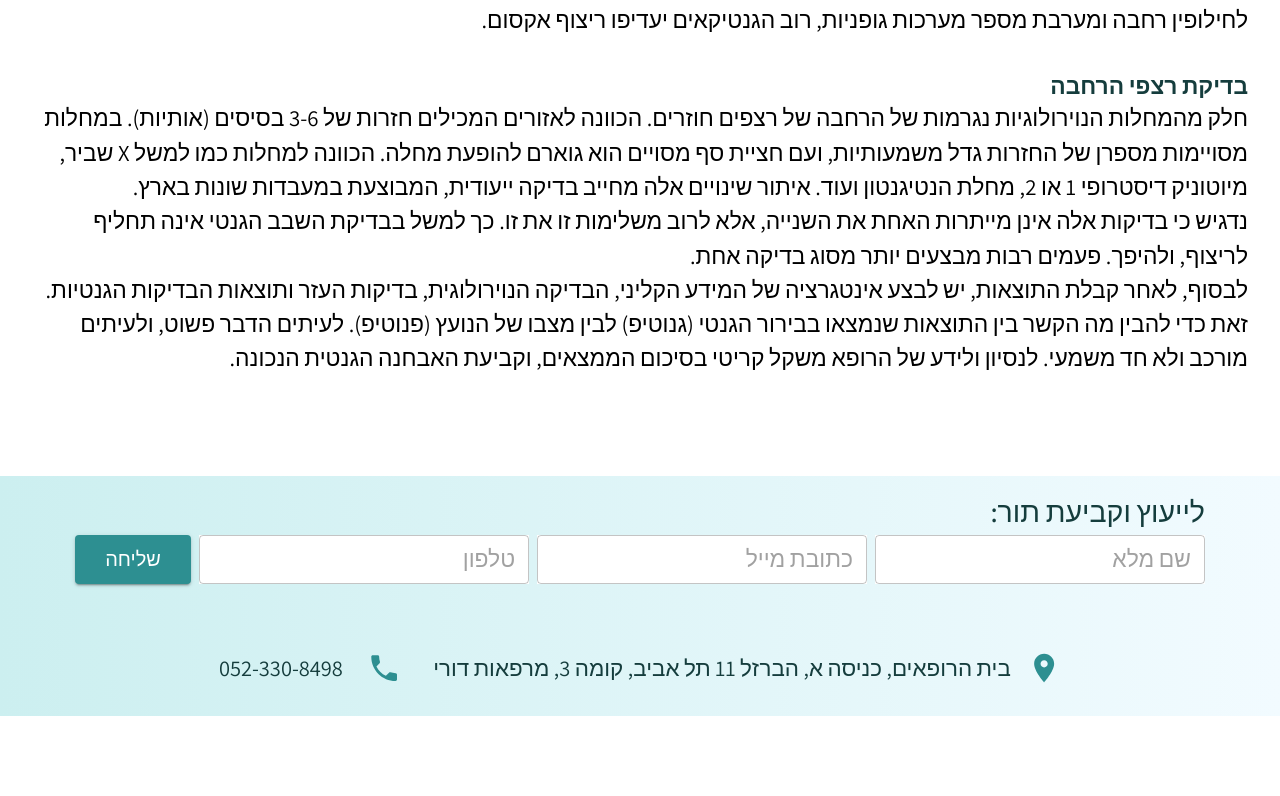
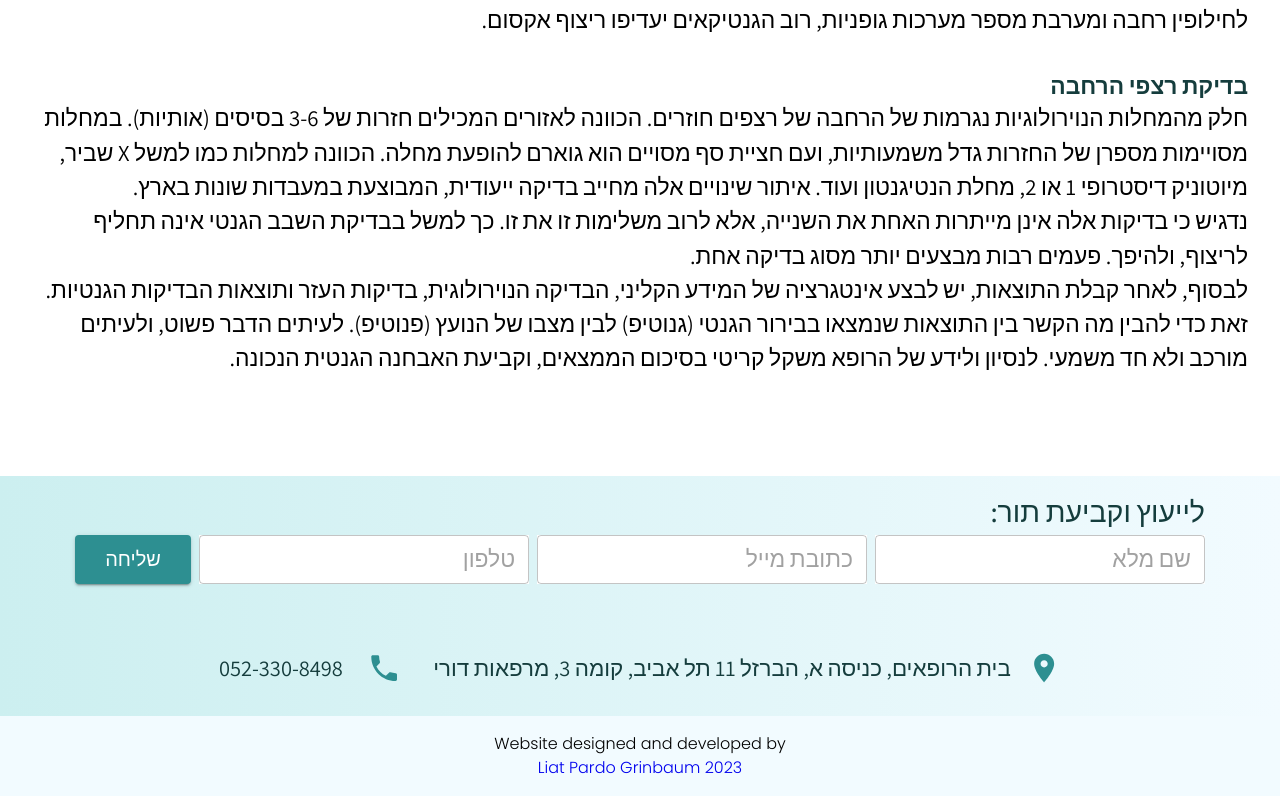
Before and after one commit to LiatPardoGrinbaum/DrLiorGreenbaum, a React (Create React App) app: page / in a window 1280 px wide. Shown: the part 5451-6247 px from the top of the page. Before the commit the page ends 6167 px from the top, so only its background shows below. Built offline with nearby package versions, Linux system fonts and the light colour scheme.

Commit message:
installed react helmet and added meta tags

```diff
--- a/package.json
+++ b/package.json
@@ -17,6 +17,7 @@
     "@types/react-dom": "^18.0.11",
     "react": "^18.2.0",
     "react-dom": "^18.2.0",
+    "react-helmet-async": "^1.3.0",
     "react-router-dom": "^5.3.4",
     "react-router-hash-link": "^2.4.3",
     "react-scripts": "5.0.1",
--- a/public/index.html
+++ b/public/index.html
@@ -3,14 +3,16 @@
   <head>
     <meta charset="utf-8" />
 
-    <link rel="icon" href="%PUBLIC_URL%/favicon.ico" />
+    <link rel="icon" href="%PUBLIC_URL%/LGlogo.jpg" />
     <meta
       name="viewport"
       content="width=device-width, initial-scale=1, user-scalable=0, maximum-scale=1, minimum-scale=1"
+      data-rh="true"
     />
 
     <meta name="theme-color" content="#000000" />
-    <meta name="description" content="Web site created using create-react-app" />
+    <meta name="description" content='יעוץ נוירולוגיה נוירוגנטיקה ד"ר ליאור גרינבאום' />
+    <meta name="google-site-verification" content="E6bYf7UAim15dKk_oNTc15oINjEncYHxSTvqiHjL7-Y" />
     <link rel="apple-touch-icon" href="%PUBLIC_URL%/logo192.png" />
     <link rel="stylesheet" href="https://fonts.googleapis.com/css?family=Roboto:300,400,500,700&display=swap" />
     <link
@@ -18,6 +20,7 @@
       rel="stylesheet"
     />
     <link href="https://fonts.googleapis.com/css2?family=Secular+One&display=swap" rel="stylesheet" />
+    <link href="https://fonts.googleapis.com/css2?family=Poppins:wght@300&display=swap" rel="stylesheet" />
     <title>ד"ר ליאור גרינבאום</title>
   </head>
   <body>
--- a/src/components/Contact/Contact.tsx
+++ b/src/components/Contact/Contact.tsx
@@ -5,10 +5,14 @@ import { theme } from "../../theme";
 import ContactForm from "./ContactForm";
 import { LocationOn, Phone } from "@mui/icons-material";
 
-const Contact = () => {
+type ContactProp = {
+  id: string;
+};
+
+const Contact = (props: ContactProp) => {
   return (
     <Box
-      id="contact"
+      id={props.id}
       sx={{
         background: `linear-gradient( to right,${theme.palette.primary.light}, ${theme.palette.secondary.light})`,
         minHeight: "30vh",
--- a/src/components/Footer/Footer.tsx
+++ b/src/components/Footer/Footer.tsx
@@ -1,7 +1,36 @@
-import React from "react";
+import { Box, Typography } from "@mui/material";
+import { theme } from "../../theme";
 
 const Footer = () => {
-  return <div></div>;
+  return (
+    <Box
+      sx={{
+        background: theme.palette.secondary.light,
+        minHeight: "10vh",
+        width: "100%",
+        display: "flex",
+        justifyContent: "center",
+        alignItems: "center",
+        flexDirection: "column",
+        padding: "1rem",
+      }}>
+      <Typography sx={{ fontSize: "16px", fontFamily: `'Poppins', sans-serif` }}>
+        Website designed and developed by
+      </Typography>
+      <Typography
+        component="a"
+        href="https://github.com/LiatPardoGrinbaum"
+        target="blank"
+        sx={{
+          fontSize: "16px",
+          fontFamily: `'Poppins', sans-serif`,
+          textDecoration: "none",
+          "&:hover": { color: "primary.main", fontWeight: "bold" },
+        }}>
+        Liat Pardo Grinbaum {new Date().getUTCFullYear()}
+      </Typography>
+    </Box>
+  );
 };
 
 export default Footer;
--- a/src/components/Home/Home.tsx
+++ b/src/components/Home/Home.tsx
@@ -11,6 +11,7 @@ import "../Home/style.css";
 import Contact from "../Contact/Contact";
 import Expertise from "../Expertise/Expertise";
 import Tests from "../Tests/Tests";
+import Footer from "../Footer/Footer";
 
 const MainBox = styled(Box)(({ theme }) => ({
   display: "flex",
@@ -122,10 +123,11 @@ const Home = () => {
       </MainBox>
       <About />
       <NeuroConsult />
-      <Contact />
+      <Contact id="" />
       <Expertise />
       <Tests />
-      <Contact />
+      <Contact id="contact" />
+      <Footer />
     </Box>
   );
 };
--- a/src/index.tsx
+++ b/src/index.tsx
@@ -4,12 +4,15 @@ import "./index.css";
 import App from "./App";
 import { ThemeProvider } from "@mui/material";
 import { theme } from "../src/theme";
+import { HelmetProvider } from "react-helmet-async";
 
 const root = ReactDOM.createRoot(document.getElementById("root") as HTMLElement);
 root.render(
   // <React.StrictMode>
   <ThemeProvider theme={theme}>
-    <App />
+    <HelmetProvider>
+      <App />
+    </HelmetProvider>
   </ThemeProvider>
   // </React.StrictMode>
 );
--- a/src/pages/HomeMain.tsx
+++ b/src/pages/HomeMain.tsx
@@ -1,10 +1,16 @@
 import React from "react";
 import { Box } from "@mui/material";
 import Home from "../components/Home/Home";
+import { Helmet } from "react-helmet-async";
 
 const HomeMain = () => {
   return (
     <Box minHeight="100vh" bgcolor="white" width="100%" sx={{ display: "flex", flexDirection: "column" }}>
+      <Helmet>
+        <title>ד"ר ליאור גרינבאום ייעוץ נוירוגנטי</title>
+        <meta name="description" content='ייעוץ נוירולוגיה נוירוגנטיקה ד"ר ליאור גרינבאום'></meta>
+        <link rel="canonical" href="/" />
+      </Helmet>
       <Home />
     </Box>
   );
```
Also changed, not shown: public/LGlogo.jpg (added), public/sitemap.txt (added), 1 other file (tests, documents, lock files or other folders).
